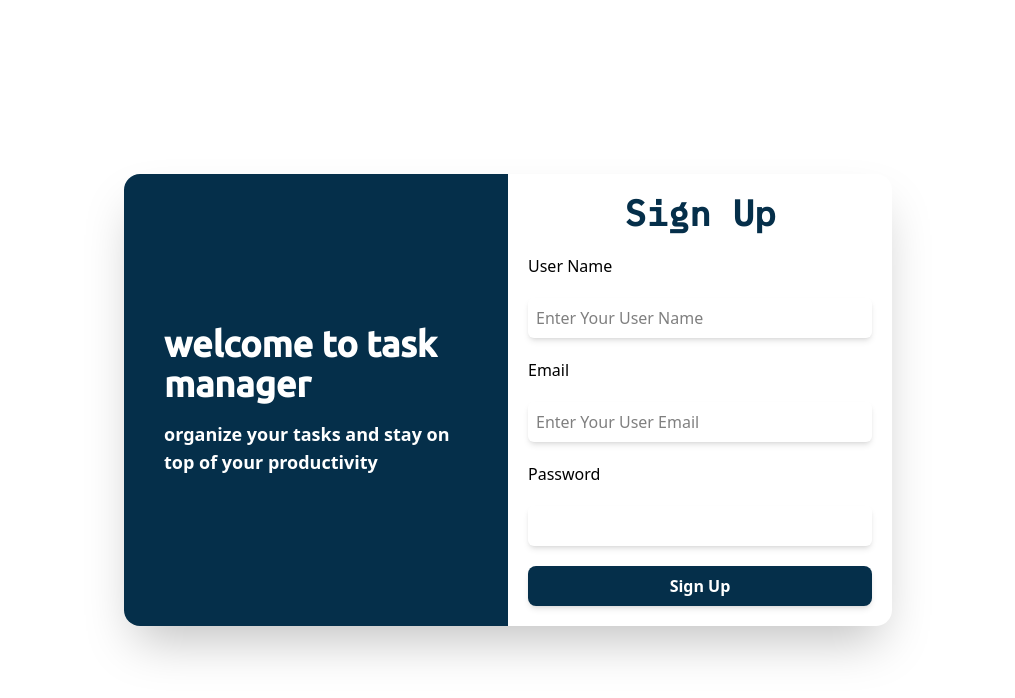
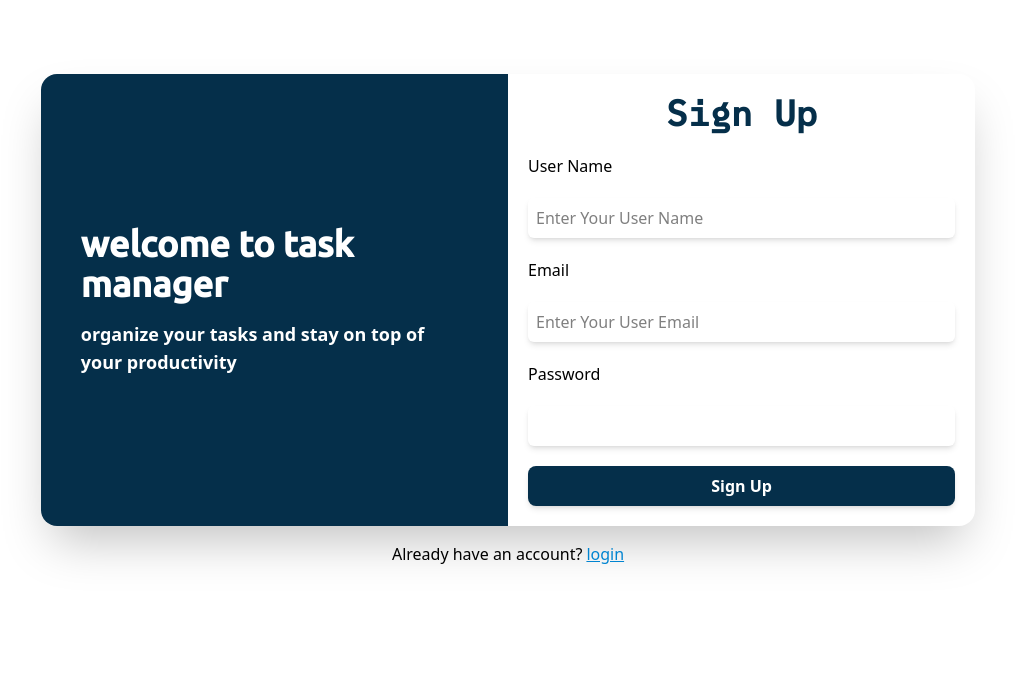
Before and after one commit to mahdinap/Tasks-manager, a React app: page /signUp in a window 1280 px wide. Shown: the top 698 px of the page, without its empty margins (132-1147 px from the left). Built offline with nearby package versions, Linux system fonts and the light colour scheme; the HTML template or start-up script is replaced by a standard one.

Commit message:
add subtitle

```diff
--- /dev/null
+++ b/src/components/subtitle.jsx
@@ -0,0 +1,15 @@
+export default function Subtitle(prop){
+    const {page}=prop;
+    return(
+        <>
+        <div className="mt-3 mb-3" >
+            <p className="flex gap-1">
+                {page==="login"?"Dont have an account?":"Already have an account?"}
+                <a className="underline text-sky-600" href={page==="login"?"../signup":"../login"}>
+                    {page==="login"?"signup":"login"}
+                </a>
+            </p>
+        </div>
+        </>
+    )
+}
--- a/src/index.css
+++ b/src/index.css
@@ -1,7 +1,11 @@
 @import "tailwindcss";
 html, body, #root {
   height: 100%;
-  margin: 0;
+  display: grid;
+
+}
+button{
+    cursor: pointer;
 }
 
 
--- a/src/main.jsx
+++ b/src/main.jsx
@@ -15,7 +15,7 @@ const router = createBrowserRouter([
     errorElement:<NotFoundPage/>,
   },
   {
-    path: "/signup",
+    path: "/signUp",
     element: <SingUp/>,
     errorElement:<NotFoundPage/>,
   },
--- a/src/pages/logIn.jsx
+++ b/src/pages/logIn.jsx
@@ -1,23 +1,27 @@
 import Buttons from "../components/buttons";
+import Subtitle from "../components/subtitle";
 import Input from "../inputs";
 
 export default function Login(){
     return(
         <>
-        <div className="overflow-hidden main-container container mx-auto grid grid-cols-1 lg:grid-cols-2 lg:w-3/5 rounded-2xl shadow-2xl ">
+        <div className="flex flex-col items-center justify-center">
+        <div className="overflow-x-hidden h-full grid grid-cols-1 lg:grid-cols-2 lg:w-4/5 rounded-2xl shadow-2xl mb-1 ">
         <div className="bg-sky-950 flex items-start flex-col justify-center p-10 ">
             <h1 className="text-white text-4xl font-bold mb-4 wrap-none font-ubuntu">welcome to task manager</h1>
             <span className="text-white text-lg font-semibold">organize your tasks and stay on top of your productivity</span>
-            </div>
+        </div>
         <div className="flex flex-col gap-5 p-5">
             <h1 className="text-sky-950  text-4xl text-center font-bold font-suse" >log in</h1>
-            <Input label="User Name" placholder="Enter Your User Name" type="text" />
             <Input label="Email" placholder="Enter Your User Email" type="email" />
             <Input label="Password" placholder="" type="pasword" />
             <Buttons label="Log In" color="sky" />
         </div>
+        </div>
+            <Subtitle page="login"/>
+        </div>
 
-        </div>
+
         </>
     )
 }
--- a/src/pages/signUp.jsx
+++ b/src/pages/signUp.jsx
@@ -1,14 +1,16 @@
 import Buttons from "../components/buttons";
+import Subtitle from "../components/subtitle";
 import Input from "../inputs";
 
 export default function SingUp(){
     return(
         <>
-        <div className="overflow-hidden main-container container mx-auto grid grid-cols-1 lg:grid-cols-2 w-full lg:w-3/5 rounded-2xl shadow-2xl  ">
-        <div className="bg-sky-950 flex lg:items-start flex-col justify-center p-10 items-center ">
+        <div className="flex flex-col items-center justify-center ">
+        <div className="overflow-x-hidden grid grid-cols-1 lg:grid-cols-2 lg:w-4/5 rounded-2xl shadow-2xl mb-1">
+        <div className="bg-sky-950 flex lg:items-start flex-col justify-center p-10 items-center">
             <h1 className="text-white text-4xl font-bold mb-4 wrap-none font-ubuntu">welcome to task manager</h1>
             <span className="text-white text-lg font-semibold">organize your tasks and stay on top of your productivity</span>
-            </div>
+        </div>
         <div className="flex flex-col gap-5 p-5">
             <h1 className="text-sky-950 text-4xl text-center font-bold font-suse ">Sign Up</h1>
             <Input label="User Name" placholder="Enter Your User Name" type="text" />
@@ -18,6 +20,9 @@ export default function SingUp(){
         </div>
 
         </div>
+        <Subtitle page="signup"/>
+
+        </div>
         </>
     )
 }
```
